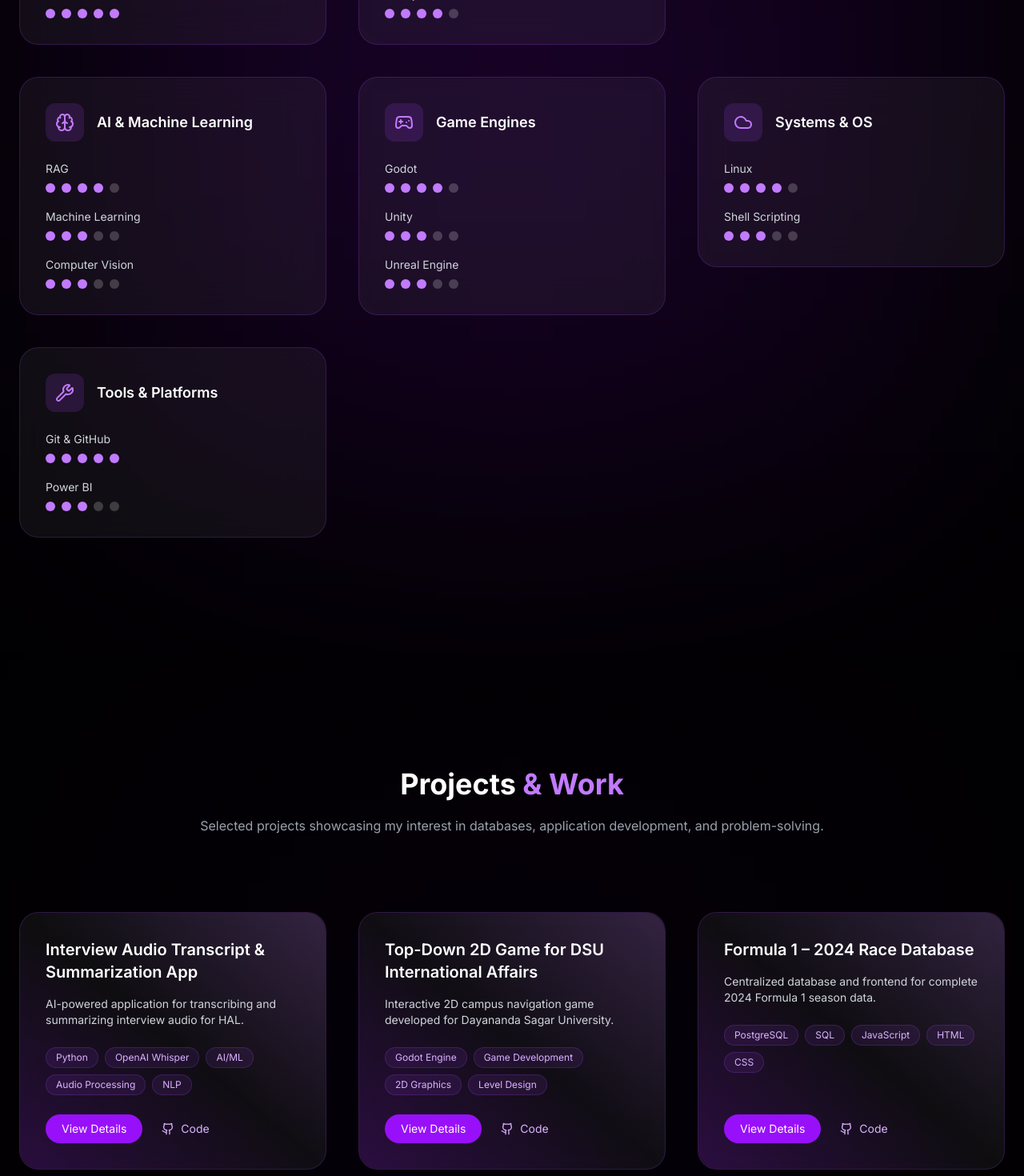
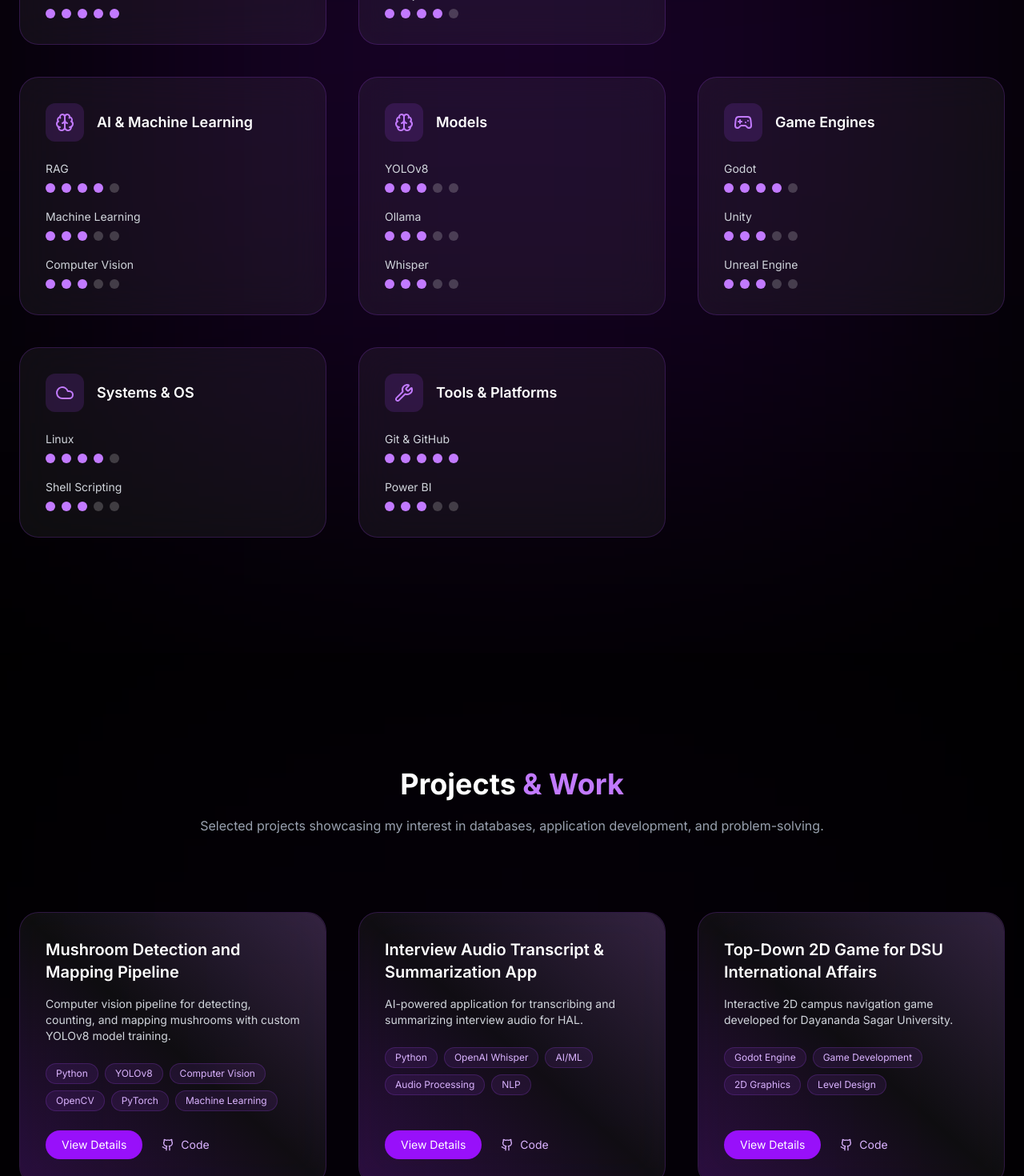
Before and after one commit to Dhinesh-Thiyagarajan/Portfolio, a Next.js app: page / in a window 1280 px wide. Shown: the part 2680-4150 px from the top of the page at 80% size. Built offline with nearby package versions, Linux system fonts and the light colour scheme.

Commit message:
Add mushroom detection project, update models section, and refresh resume

```diff
--- a/components/Projects.tsx
+++ b/components/Projects.tsx
@@ -14,13 +14,22 @@ type Project = {
 
 const projects: Project[] = [
   {
+    title: 'Mushroom Detection and Mapping Pipeline',
+    description:
+      'Computer vision pipeline for detecting, counting, and mapping mushrooms with custom YOLOv8 model training.',
+    longDescription:
+      'A complete mushroom detection system that detects mushrooms in images, counts them, estimates their sizes, and generates spatial distribution maps. Successfully trained a custom YOLOv8 model that improved detection accuracy from 22% to 58%. The pipeline handles variable lighting and camera angles, produces normalized coordinate maps, and generates structured CSV outputs with detection data.',
+    tech: ['Python', 'YOLOv8', 'Computer Vision', 'OpenCV', 'PyTorch', 'Machine Learning'],
+    github: 'https://github.com/Dhinesh-Thiyagarajan/mushroom_detection',
+  },
+  {
     title: 'Interview Audio Transcript & Summarization App',
     description:
       'AI-powered application for transcribing and summarizing interview audio for HAL.',
     longDescription:
       'Developed for Hindustan Aeronautics Limited (HAL) to streamline interview processes. The application uses speech-to-text technology to transcribe audio interviews and employs AI summarization to extract key insights and candidate highlights, improving HR efficiency and decision-making.',
     tech: ['Python', 'OpenAI Whisper', 'AI/ML', 'Audio Processing', 'NLP'],
-    github: 'https://github.com/Dhinesh-Thiyagarajan',
+    github: 'https://github.com/Dhinesh-Thiyagarajan/audio_transcript_summarization',
   },
   {
     title: 'Top-Down 2D Game for DSU International Affairs',
--- a/components/Skills.tsx
+++ b/components/Skills.tsx
@@ -57,6 +57,15 @@ const skillGroups = [
       { name: 'RAG', level: 4, note: 'Vector search & LLM pipelines' },
       { name: 'Machine Learning', level: 3, note: 'Model training basics' },
       { name: 'Computer Vision', level: 3, note: 'Image processing fundamentals' },
+    ],
+  },
+  {
+    title: 'Models',
+    icon: Brain,
+    items: [
+      { name: 'YOLOv8', level: 3, note: 'Object detection & custom training' },
+      { name: 'Ollama', level: 3, note: 'Local LLM deployment' },
+      { name: 'Whisper', level: 3, note: 'Speech-to-text transcription' },
     ],
   },
   {
```
Also changed, not shown: 1 other file (tests, documents, lock files or other folders).
